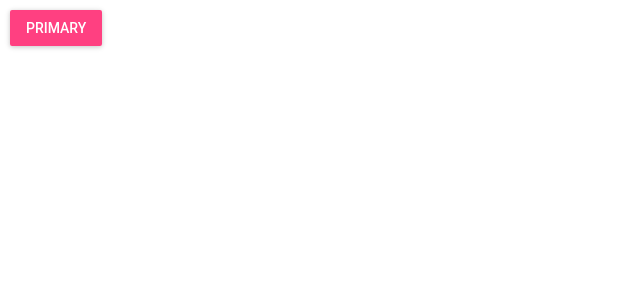
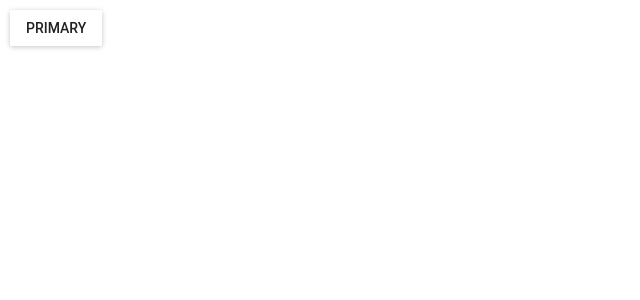
Before and after one commit to KrystianKaminski/js-react-day3, a React (Create React App) app: page / in a window 1280 px wide. Shown: the top 300 px of the page, without its empty margins (0-640 px from the left). Built offline with nearby package versions, Linux system fonts and the light colour scheme.

Commit message:
Button colors generated by Math.random

```diff
--- a/src/components/Button.js
+++ b/src/components/Button.js
@@ -10,7 +10,7 @@ const Button = (props) => (
     <div>
         <RaisedButton
             label="Primary"
-            secondary={true}
+            primary={Boolean(Math.round(Math.random()))}
             style={style}
             onClick={props.onClick}
         />
```
